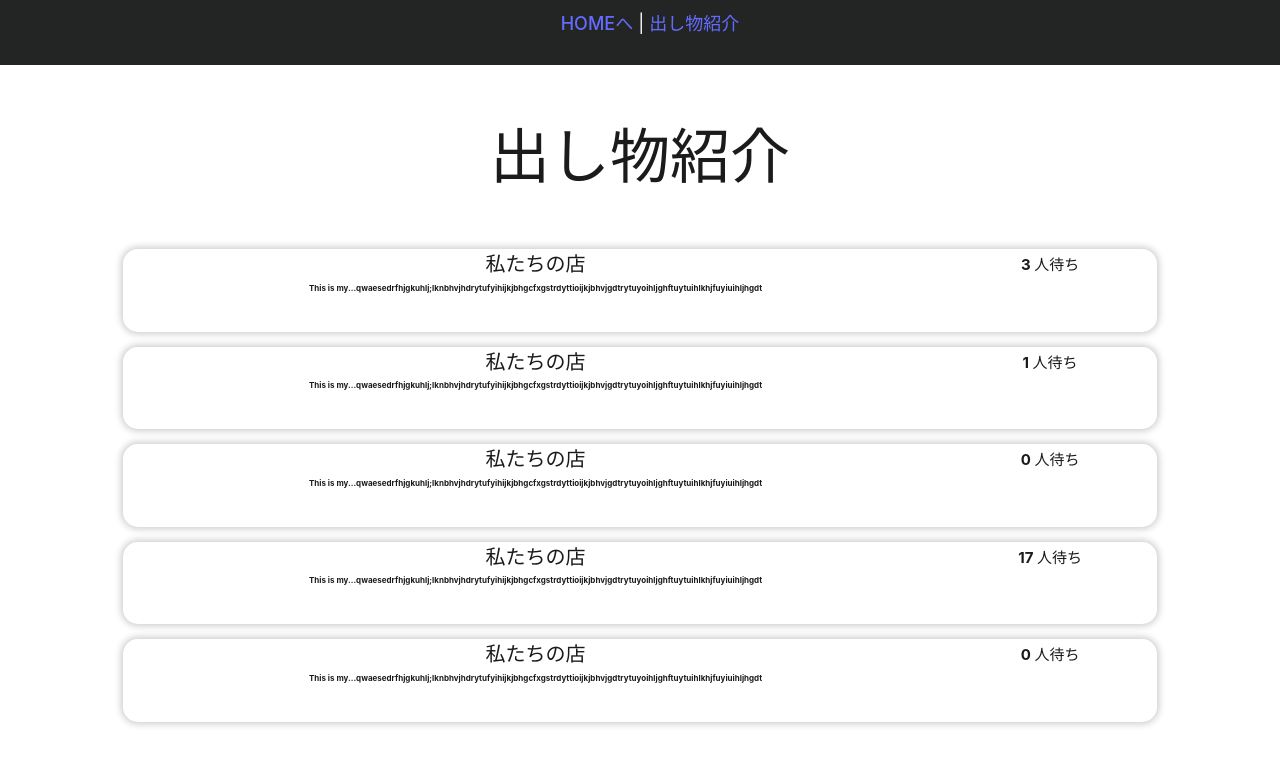
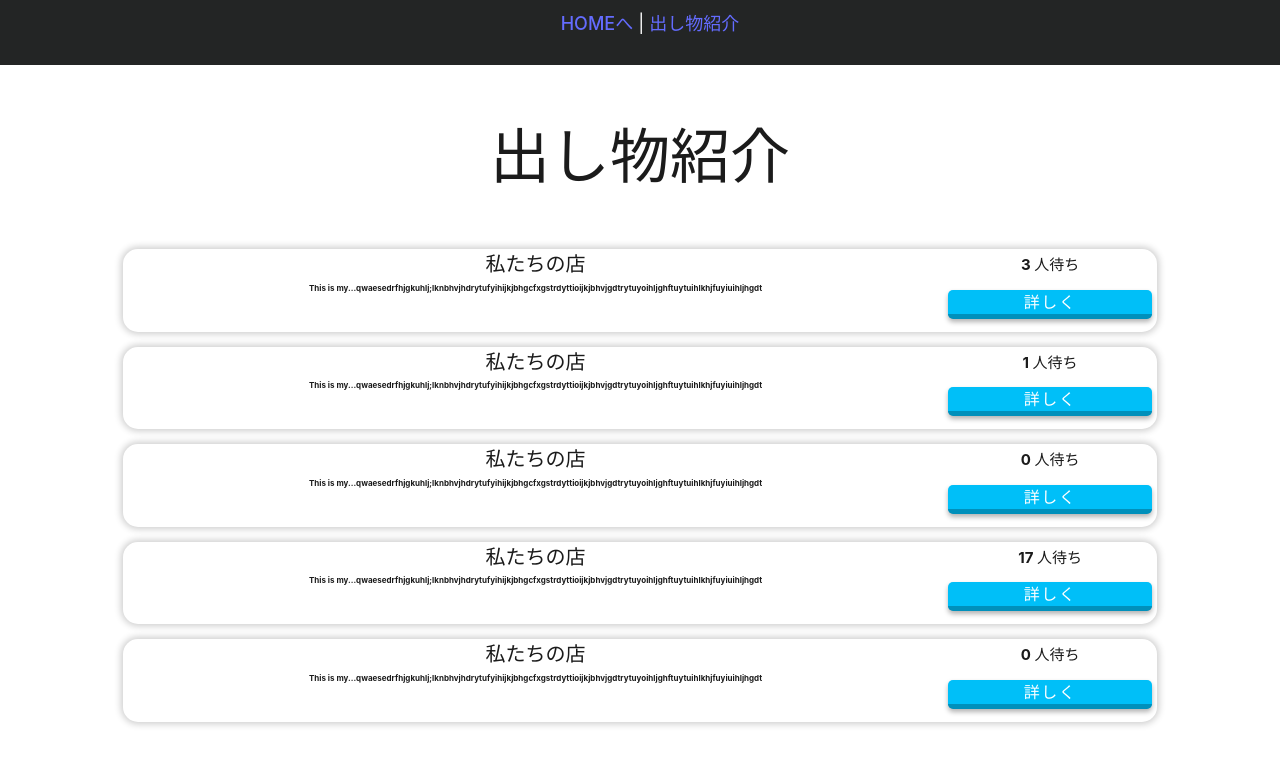
Before and after one commit to TGR-Group/MOCA-customer-frontend, a Vue app: page /introduction in a window 1280 px wide. Shown: the top 764 px of the page. Built offline with nearby package versions, Linux system fonts and the light colour scheme.

Commit message:
➕ add 詳細ページへのボタン作成

```diff
--- a/src/components/StoreDetail.vue
+++ b/src/components/StoreDetail.vue
@@ -0,0 +1,11 @@
+<script setup>
+    import { useRoute } from "vue-router";
+
+    const route = useRoute();
+</script>
+
+<template>
+    <div>
+        <h1>{{ route.params.StoreID}}詳細</h1>
+    </div>
+</template>
--- a/src/components/StoreDiscriptionBox.vue
+++ b/src/components/StoreDiscriptionBox.vue
@@ -1,7 +1,12 @@
 <script setup>
     import { ref } from "vue";
+import router from "../routes";
 
     const props = defineProps({
+        StoreID: {
+            type: String,
+            required: true,
+        },
         StoreData: {
             type: Object,
             required: true,
@@ -19,10 +24,22 @@
         <div class="StoreState">
             {{ props.StoreData.WaitingPeople }} 人待ち
         </div>
+        <router-link :to="'/introduction/detail/' + props.StoreID" class="btn col-6 ToDetail">
+            詳しく
+        </router-link>
     </div>
 </template>
 
 <style scoped>
+    *,
+    *:before,
+    *:after {
+        -webkit-box-sizing: inherit;
+        box-sizing: inherit;
+    }
+    .btn {
+        padding: 0;
+    }
     .StoreBox {
         display: grid;
         width: 80%;
@@ -70,4 +87,24 @@
         grid-row: 2 / 3;
         height: 75%;
     }
+    .ToDetail {
+        grid-column: 2;
+        grid-row: 2;
+        display: flex;
+        width: 100%;
+        color: #fff;
+        background: #00bff8;
+        border-bottom: 5px solid #0090bb;
+        -webkit-box-shadow: 0 3px 5px rgba(0, 0, 0, .3);
+        box-shadow: 0 3px 5px rgba(0, 0, 0, .3);
+        margin: auto;
+        align-items: center;
+        text-align: center;
+        justify-content:center;
+    }
+    .ToDetail:hover {
+        color: #ffffff;
+        background: #00bff8;
+        border-bottom: 2px solid #0090bb;
+    }
 </style>
--- a/src/components/ToIntroductionButton.vue
+++ b/src/components/ToIntroductionButton.vue
@@ -41,7 +41,6 @@ const ToIntroduction = () => {
   color: #ffffff;
   background: #00bff8;
   border-bottom: 2px solid #0090bb;
-  margin-top: 3px;
 }
 
 .ButtonText {
--- a/src/components/introduction.vue
+++ b/src/components/introduction.vue
@@ -13,7 +13,7 @@
         <h1>出し物紹介</h1>
     </div>
     <div class="StoreBox" v-for="StoreID in StoreIDs" :key="StoreID">
-        <StoreDiscriptionBox :StoreData=StoreDatas[StoreID]  />
+        <StoreDiscriptionBox :StoreID="StoreID" :StoreData=StoreDatas[StoreID]  />
     </div>
 </template>
 
```
